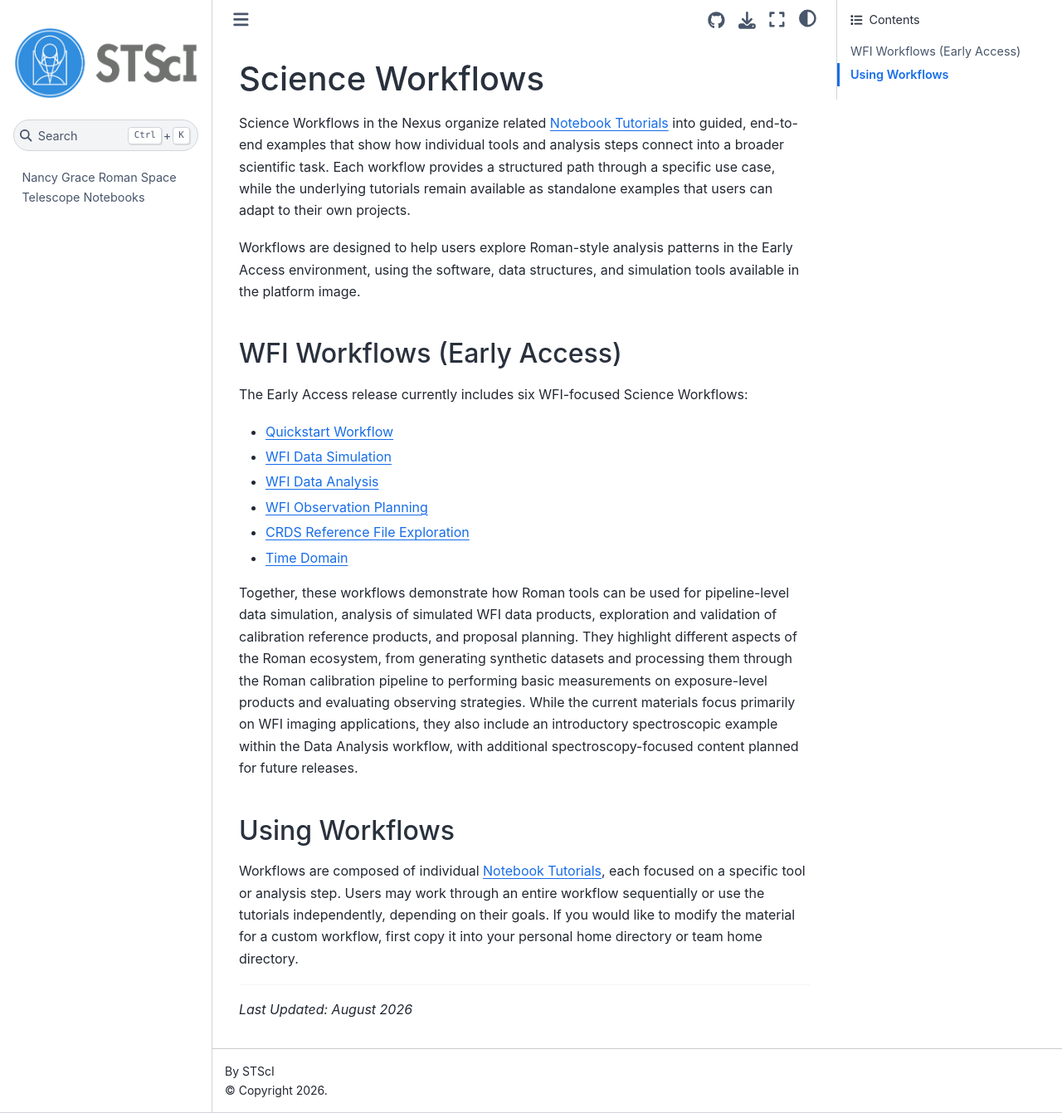
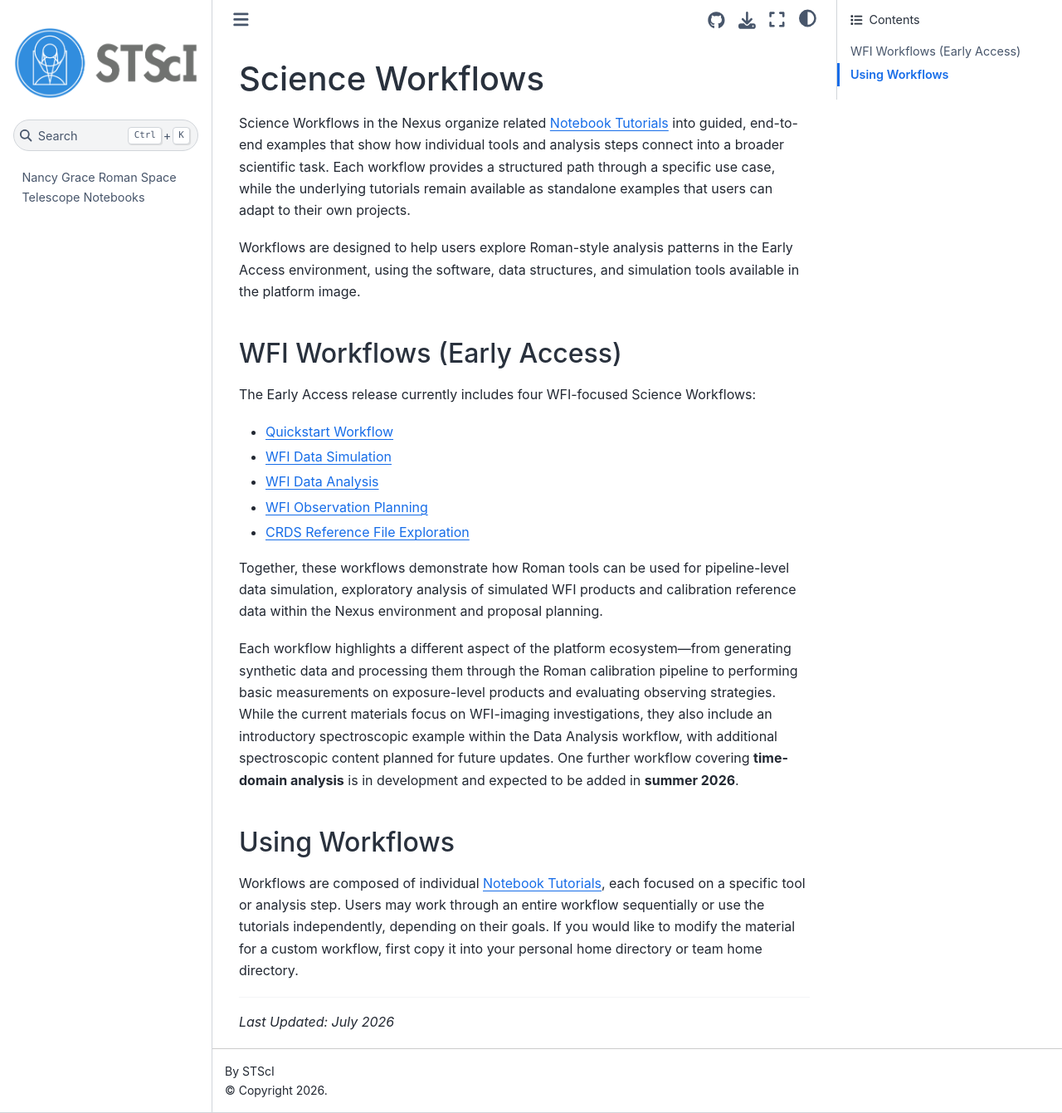
Before and after one commit to spacetelescope/roman_notebooks, a Jupyter Book: the page built from markdown/workflows.md, in a window 1280 px wide and 1341 px high. Shown: the whole window at 83% size. Built offline with Jupyter Book 1.0.4 settings and Sphinx 7.4.7 and the Sphinx Book theme 1.1.4, drawn with Linux system fonts in a browser that asks for light colours; pages that are not in the unit, such as notebooks, are missing from menus.

Commit message:
Revert "Link time-domain workflow from index"
This reverts commit d3052651a4fb8dd0479fed44f56ef64d5e267396.

```diff
--- a/markdown/workflows.md
+++ b/markdown/workflows.md
@@ -6,18 +6,20 @@
 
 ## WFI Workflows (Early Access)
 
-The Early Access release currently includes six WFI-focused Science Workflows:
+The Early Access release currently includes four WFI-focused Science Workflows:
 
 - [Quickstart Workflow](./workflows/Intro_Workflow.md)
 - [WFI Data Simulation](./workflows/wfi-data-sim.md)
 - [WFI Data Analysis](./workflows/wfi-data-analysis.md)
 - [WFI Observation Planning](./workflows/wfi-obs-plan.md)
 - [CRDS Reference File Exploration](./workflows/crds-reference-files.md)
-- [Time Domain](./workflows/time-domain.md)
 
-Together, these workflows demonstrate how Roman tools can be used for pipeline-level data simulation, analysis of simulated WFI data products, exploration and validation of calibration reference products, and proposal planning. They highlight different aspects of the Roman ecosystem, from generating synthetic datasets and processing them through the Roman calibration pipeline to performing basic measurements on exposure-level products and evaluating observing strategies. While the current materials focus primarily on WFI imaging applications, they also include an introductory spectroscopic example within the Data Analysis workflow, with additional spectroscopy-focused content planned for future releases.
+Together, these workflows demonstrate how Roman tools can be used for pipeline-level data simulation, exploratory analysis of simulated WFI products and calibration reference data within the Nexus environment and proposal planning.
+
+Each workflow highlights a different aspect of the platform ecosystem—from generating synthetic data and processing them through the Roman calibration pipeline to performing basic measurements on exposure-level products and evaluating observing strategies. While the current materials focus on WFI-imaging investigations, they also include an introductory spectroscopic example within the Data Analysis workflow, with additional spectroscopic content planned for future updates. One further workflow covering **time-domain analysis** is in development and expected to be added in **summer 2026**.
+
 ## Using Workflows
 Workflows are composed of individual [Notebook Tutorials](./tutorials.md), each focused on a specific tool or analysis step. Users may work through an entire workflow sequentially or use the tutorials independently, depending on their goals. If you would like to modify the material for a custom workflow, first copy it into your personal home directory or team home directory.
 
 ---
-*Last Updated: August 2026*
+*Last Updated: July 2026*
```
